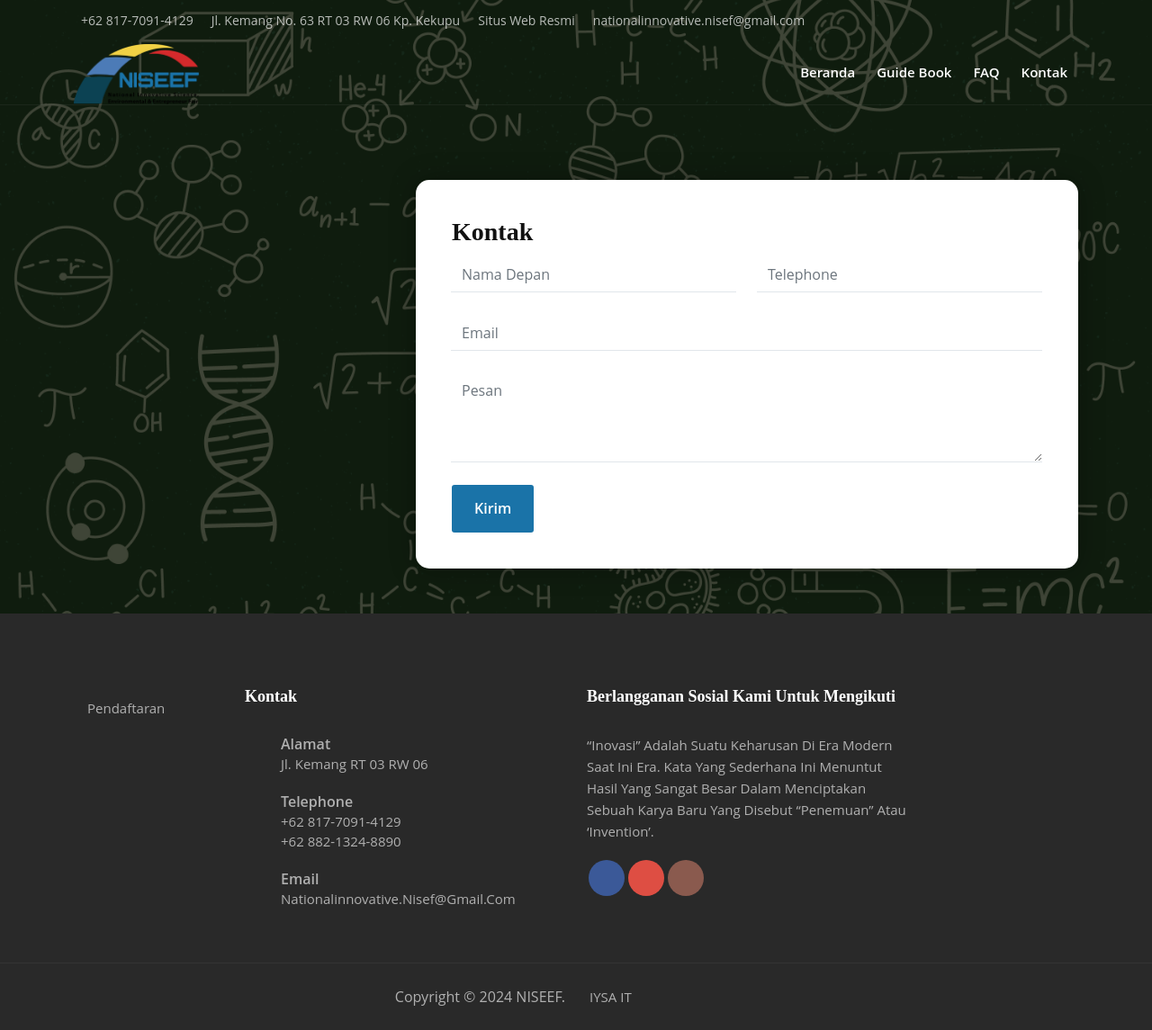
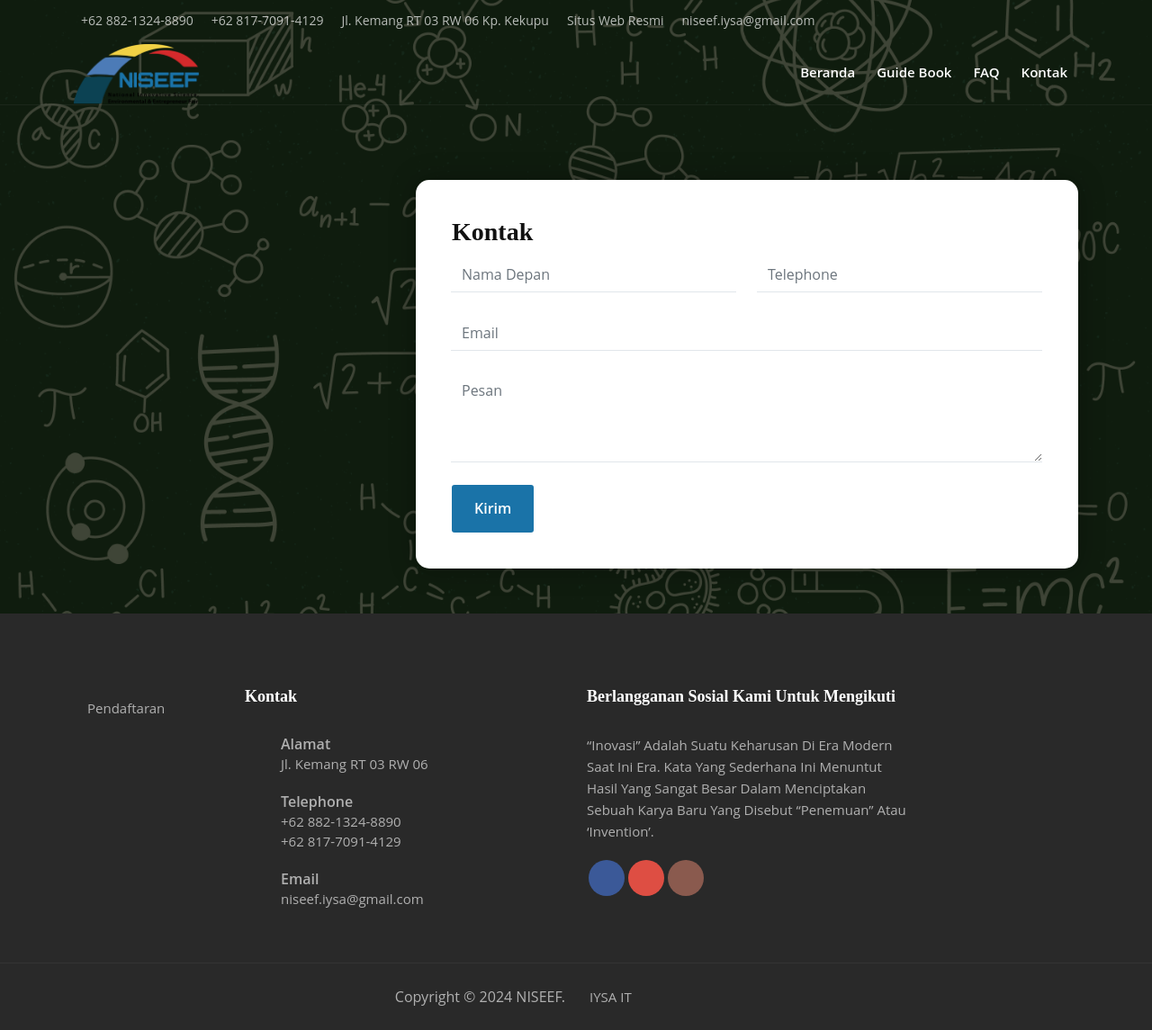
Before and after one commit to iysaofficial/officialniseef, a Next.js app: page /Contact in a window 1280 px wide. Shown: the whole page at 90% size. Built offline with nearby package versions, Linux system fonts and the light colour scheme.

Commit message:
update konten -k

```diff
--- a/src/components/Footer.js
+++ b/src/components/Footer.js
@@ -45,30 +45,31 @@ class Footer extends Component {
                         <i className="fas fa-mobile-alt"></i>
                         <strong>Telephone</strong>
                         <a
+                          href="https://wa.me/6288213248890"
+                          rel="noreferrer noopener"
+                          target="_blank"
+                        >
+                          +62 882-1324-8890
+                        </a>
+                        <br />
+                        <a
                           href="https://wa.me/6281770914129"
                           rel="noreferrer noopener"
                           target="_blank"
                         >
                           +62 817-7091-4129
                         </a>
-                      <br/>
-                        <a
-                          href="https://wa.me/6288213248890"
-                          rel="noreferrer noopener"
-                          target="_blank"
-                        >
-                          +62 882-1324-8890
-                        </a>
                       </li>
                       <li>
                         <i className="fas fa-envelope"></i>
                         <strong>email</strong>
                         <a
-                          href="mailto:nationalinnovative.nisef@gmail.com"
+                          href="mailto:niseef.iysa@gmail.com"
                           rel="noreferrer noopener"
                           target="_blank"
+                          className="sm-font"
                         >
-                          nationalinnovative.nisef@gmail.com
+                          niseef.iysa@gmail.com
                         </a>
                       </li>
                     </ul>
--- a/src/components/Header.js
+++ b/src/components/Header.js
@@ -72,11 +72,15 @@ const Header = () => {
               <ul>
                 <li>
                   <i className="fas fa-phone-alt m-r5"></i>
+                  +62 882-1324-8890
+                </li>
+                <li>
+                  <i className="fas fa-phone-alt m-r5"></i>
                   +62 817-7091-4129
                 </li>
                 <li>
                   <i className="fas fa-map-marker-alt m-r5"></i>
-                  Jl. Kemang No. 63 RT 03 RW 06 Kp. Kekupu
+                  Jl. Kemang RT 03 RW 06 Kp. Kekupu
                 </li>
                 <li>
                   <i className="fas fa-globe m-r5"></i>
@@ -84,7 +88,7 @@ const Header = () => {
                 </li>
                 <li>
                   <i className="fas fa-envelope m-r5"></i>
-                  nationalinnovative.nisef@gmail.com
+                  niseef.iysa@gmail.com
                 </li>
               </ul>
             </div>
--- a/src/styles/globals.css
+++ b/src/styles/globals.css
@@ -15,6 +15,10 @@
   --warna-tulisan: #333;
   --warna-tulisan2: #fff;
   --font-family: "Titillium Web", sans-serif;
+}
+
+.sm-font {
+text-transform: lowercase !important;
 }
 
 .btn-custom {
```
